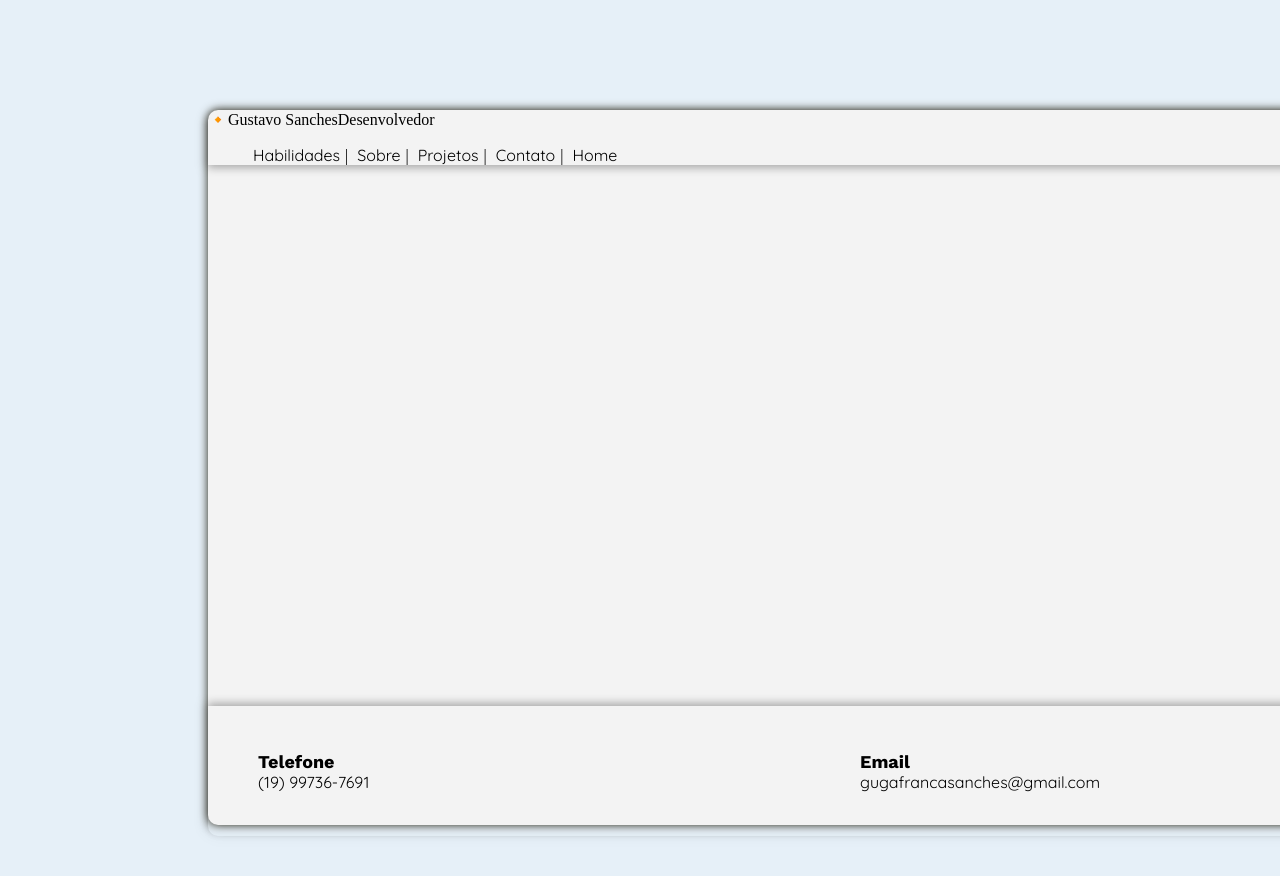
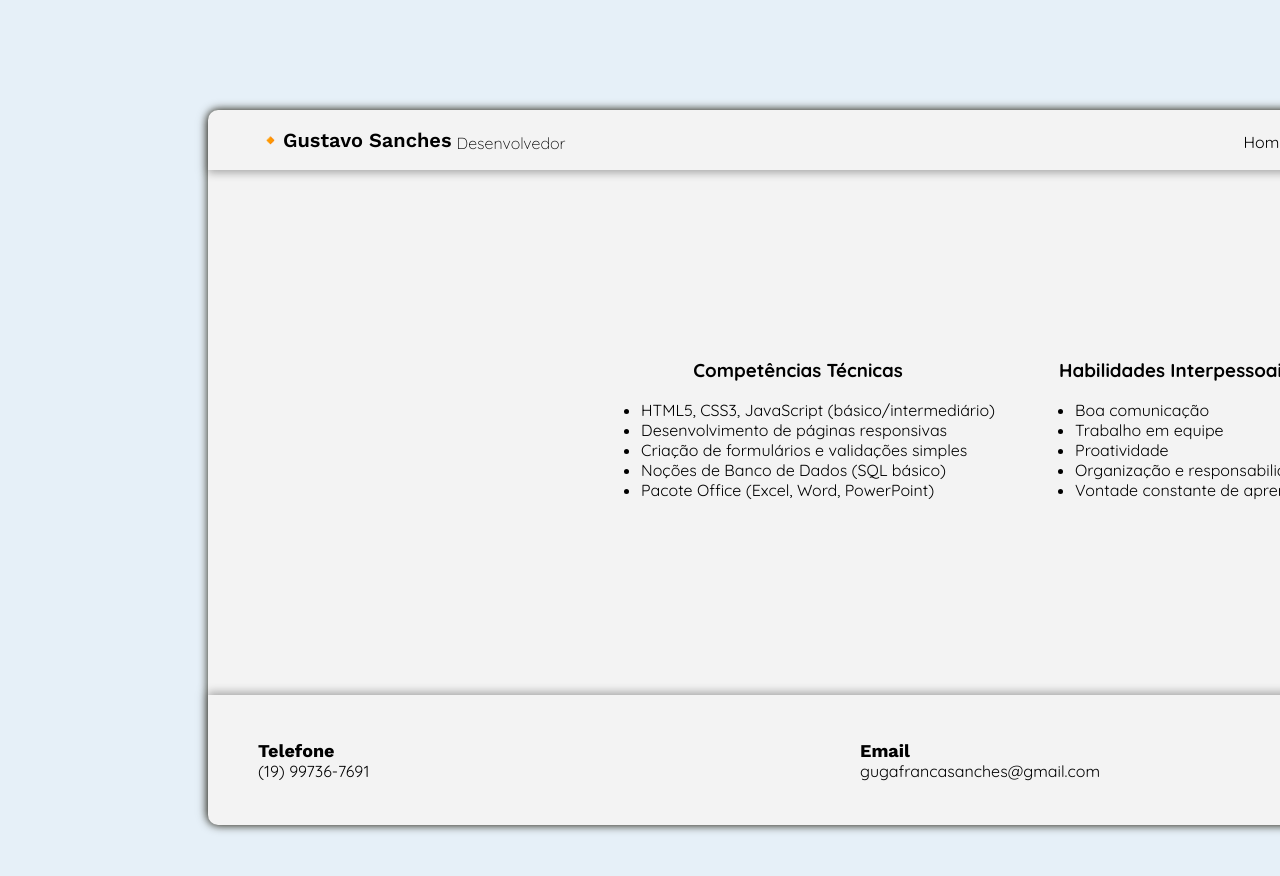
Before and after one commit to GuSanches1/Curso-Senai, a plain HTML site: page Gustavo_JS/Projeto4/Portfolio/habilidades.html in a window 1280 px wide. Shown: the top 876 px of the page. Drawn offline with nearby package versions, Linux system fonts and the light colour scheme.

Commit message:
Atualização e correçoes de bugs no portifolio, pagina habilidades feita

```diff
--- a/Gustavo_JS/Projeto4/Portfolio/habilidades.html
+++ b/Gustavo_JS/Projeto4/Portfolio/habilidades.html
@@ -1,67 +1,126 @@
 <!DOCTYPE html>
 <html lang="pt-br">
   <head>
-    <link rel="preconnect" href="https://fonts.googleapis.com"><!-- fonte work sans -->
-    <link rel="preconnect" href="https://fonts.gstatic.com" crossorigin><!-- fonte work sans -->
-    <link href="https://fonts.googleapis.com/css2?family=Inter:ital,opsz,wght@0,14..32,100..900;1,14..32,100..900&family=Quicksand:wght@300..700&family=Work+Sans:ital,wght@0,100..900;1,100..900&display=swap" rel="stylesheet"> <!-- fonte work sans -->
-    <link rel="preconnect" href="https://fonts.googleapis.com"> <!-- fonte Quicksand -->
-    <link rel="preconnect" href="https://fonts.gstatic.com" crossorigin><!-- fonte Quicksand -->
-    <link href="https://fonts.googleapis.com/css2?family=Inter:ital,opsz,wght@0,14..32,100..900;1,14..32,100..900&family=Quicksand:wght@300..700&display=swap" rel="stylesheet"><!-- fonte Quicksand -->
-    <link rel="stylesheet" href="https://cdn.jsdelivr.net/npm/bootstrap-icons@1.11.3/font/bootstrap-icons.min.css">
+    <link rel="preconnect" href="https://fonts.googleapis.com" />
+    <!-- fonte work sans -->
+    <link rel="preconnect" href="https://fonts.gstatic.com" crossorigin />
+    <!-- fonte work sans -->
+    <link
+      href="https://fonts.googleapis.com/css2?family=Inter:ital,opsz,wght@0,14..32,100..900;1,14..32,100..900&family=Quicksand:wght@300..700&family=Work+Sans:ital,wght@0,100..900;1,100..900&display=swap"
+      rel="stylesheet"
+    />
+    <!-- fonte work sans -->
+    <link rel="preconnect" href="https://fonts.googleapis.com" />
+    <!-- fonte Quicksand -->
+    <link rel="preconnect" href="https://fonts.gstatic.com" crossorigin />
+    <!-- fonte Quicksand -->
+    <link
+      href="https://fonts.googleapis.com/css2?family=Inter:ital,opsz,wght@0,14..32,100..900;1,14..32,100..900&family=Quicksand:wght@300..700&display=swap"
+      rel="stylesheet"
+    />
+    <!-- fonte Quicksand -->
+    <link
+      rel="stylesheet"
+      href="https://cdn.jsdelivr.net/npm/bootstrap-icons@1.11.3/font/bootstrap-icons.min.css"
+    />
     <!--  -->
-    <meta charset="UTF-8">
-    <meta name="viewport" content="width=device-width, initial-scale=1.0">
+    <meta charset="UTF-8" />
+    <meta name="viewport" content="width=device-width, initial-scale=1.0" />
     <title>Portfólio Gustavo</title>
-    <link rel="stylesheet" href="style.css" media="screen" type="text/css"><!-- link css -->
+    <link rel="stylesheet" href="style.css" media="screen" type="text/css" />
+    <!-- link css -->
 
     <style>
-    .corpo{
-        font-family: 'Quicksand';
+      .corpo {
+        font-family: "Quicksand";
         display: block;
         height: 375px;
         padding: 70px 200px 0px 200px;
       }
     </style>
-
   </head>
   <body>
     <section id="home">
       <header>
-            <div class="cabecalio">
-                <div class="cabecalio-left">
+        <div class="cabecalho">
+          <div class="cabecalho-left">
             🔸Gustavo Sanches<span>Desenvolvedor</span>
-                </div><!-- cabecalio-left -->
-                <div class="cabecalio-right">
+          </div>
+          <!-- cabecalio-left -->
+          <div class="cabecalho-right">
             <ul>
-                        <li><a href="#" class="menu">Habilidades</a><span>|</span></li>
-                        <li><a href="sobre.html" class="menu">Sobre</a><span>|</span></li>
-                        <li><a href="#" class="menu">Projetos</a><span>|</span></li>
-                        <li><a href="#" class="menu">Contato</a><span>|</span></li>
-                        <li><a href="index.html" class="menu">Home</a></li>
-                    </ul><!-- menu -->
-                </div><!-- cabecalio-right -->
-        </div><!-- cabeçalio-->
-        </header><!-- cabeçalio-->
-            <div class="corpo">
-                <p></p>
+              <li><a class="menu" href="index.html">Home</a><span>|</span></li>
+              <li><a class="menu" href="sobre.html">Sobre</a><span>|</span></li>
+              <li>
+                <a class="menu" href="habilidades.html">Habilidades</a
+                ><span>|</span>
+              </li>
+              <li><a class="menu" href="#">Projetos</a><span>|</span></li>
+              <li><a class="menu" href="#">Contato</a></li>
+            </ul>
+            <!-- menu -->
+          </div>
+          <!-- cabecalho-right -->
+        </div>
+        <!-- cabeçalho-->
+      </header>
+      <!-- cabeçalho-->
+      <div
+        class="corpo"
+        style="display: flex; gap: 40px; justify-content: center"
+      >
+        <div>
+          <h3 style="display: flex; gap: 40px; justify-content: center">
+            Competências Técnicas
+          </h3>
+          <ul>
+            <li>HTML5, CSS3, JavaScript (básico/intermediário)</li>
+            <li>Desenvolvimento de páginas responsivas</li>
+            <li>Criação de formulários e validações simples</li>
+            <li>Noções de Banco de Dados (SQL básico)</li>
+            <li>Pacote Office (Excel, Word, PowerPoint)</li>
+          </ul>
+        </div>
+
+        <div>
+          <h3 style="display: flex; gap: 40px; justify-content: center">
+            Habilidades Interpessoais
+          </h3>
+          <ul>
+            <li>Boa comunicação</li>
+            <li>Trabalho em equipe</li>
+            <li>Proatividade</li>
+            <li>Organização e responsabilidade</li>
+            <li>Vontade constante de aprender</li>
+          </ul>
+        </div>
       </div>
       <footer>
         <div class="rodape">
           <div class="telefone">
-                        <span>Telefone</span><br>
+            <span>Telefone</span><br />
             (19) 99736-7691
-                    </div><!-- telefone -->
+          </div>
+          <!-- telefone -->
           <div class="email">
-                        <span>Email</span><br>
+            <span>Email</span><br />
             gugafrancasanches@gmail.com
-                    </div><!-- email -->
+          </div>
+          <!-- email -->
           <div class="contato">
-                        <span>Me siga</span><br>
-                        <a target="_blank" href="https://www.linkedin.com/in/gustavo-frança-12854028b/"><i class="bi bi-linkedin"></i></a>
-                        <a href="https://github.com/GuSanches1"><i class="bi bi-github"></i></a>
+            <span>Me siga</span><br />
+            <a
+              target="_blank"
+              href="https://www.linkedin.com/in/gustavo-frança-12854028b/"
+              ><i class="bi bi-linkedin"></i
+            ></a>
+            <a href="https://github.com/GuSanches1"
+              ><i class="bi bi-github"></i
+            ></a>
           </div>
         </div>
       </footer>
-    </section><!--home-->
+    </section>
+    <!--home-->
   </body>
 </html>
```
Also changed, not shown: Gustavo_JS/Projeto4/Portfolio/index.html (+3 -9 lines), Gustavo_JS/Projeto4/Portfolio/sobre.html (+12 -12 lines). Lines whose indentation alone changed are shown as unchanged.
